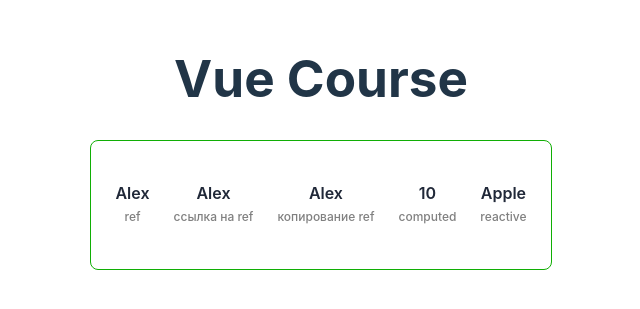
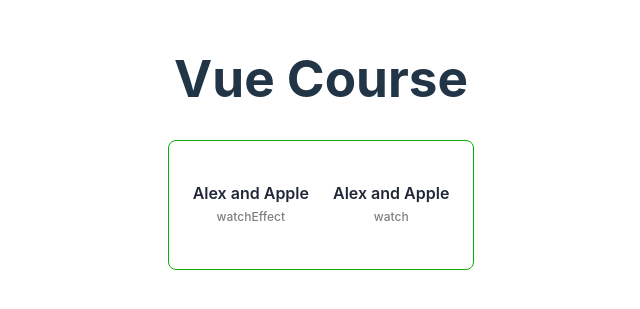
Before and after one commit to yudeek/vue-course, a Vue app: page / in a window 1280 px wide. Shown: the part 257-566 px from the top of the page, without its empty margins (319-959 px from the left). Built offline with nearby package versions, Linux system fonts and the light colour scheme.

Commit message:
watch component

```diff
--- a/src/App.vue
+++ b/src/App.vue
@@ -1,10 +1,12 @@
 <template>
   <h1>Vue Course</h1>
-  <Core />
+  <!-- <ReactivityBasic /> -->
+  <Watching />
 </template>
 
 <script setup>
-  import Core from '@/components/Core.vue';
+  import ReactivityBasic from '@/components/ReactivityBasic.vue';
+  import Watching from '@/components/Watching.vue';
 
 
 </script>
--- /dev/null
+++ b/src/components/Watching.vue
@@ -0,0 +1,61 @@
+<template>
+  <div class="wrap">
+    <!-- watchEffect -->
+    <p class="content" @click="changeUser">
+      <span class="text">{{ userName }} and {{ companyName }}</span>
+      <span class="sub">watchEffect</span>
+    </p>
+
+    <!-- watch -->
+    <p class="content" @click="changeCompany">
+      <span class="text">{{ userName }} and {{ companyName }}</span>
+      <span class="sub">watch</span>
+    </p>
+
+
+  </div>
+</template>
+
+<script setup>
+  import { ref, watchEffect, watchPostEffect, watch } from 'vue';
+
+  const userName = ref('Alex');
+  const companyName = ref('Apple');
+  const changeUser = () => {
+    userName.value = 'Fred';
+    setTimeout(() => {
+      companyName.value = 'MS';
+    },2000)
+  }
+
+  const getText = () => {
+    const el = document.querySelector('.text');
+    console.log(el);
+  }
+
+  watchEffect(() => {
+    console.log({ userName: userName.value, companyName: companyName.value });
+    console.log('watchEffect');
+
+    getText();
+  });
+
+  watchPostEffect(() => {
+    console.log({ userName: userName.value, companyName: companyName.value });
+    console.log('watchEffect');
+
+    getText();
+  })
+
+  const changeCompany = () => {
+    companyName.value = 'MS';
+  }
+
+  watch(userName, (val, oldVal) => {
+    console.log(val);
+    console.log(oldVal);
+    console.log(companyName.value);
+  });
+
+
+</script>
```
Also changed, not shown: src/components/ReactivityBasic.vue (renamed from src/components/Core.vue).
